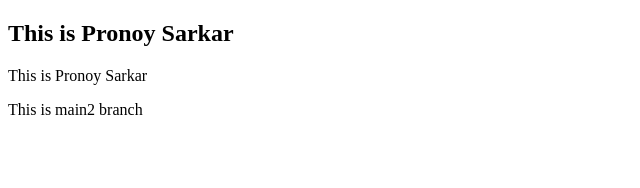
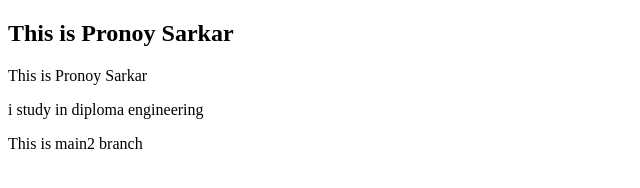
Before and after one commit to apronoy/sinpleProject, a plain HTML site: page index.html in a window 1280 px wide. Shown: the whole page, without its empty margins (0-640 px from the left). Drawn offline with Linux system fonts and the light colour scheme.

Commit message:
add line on main 2 branch

```diff
--- a/index.html
+++ b/index.html
@@ -8,6 +8,7 @@
 <body>
     <h2>This is Pronoy Sarkar</h2>
  <p> This is Pronoy Sarkar </p>
+  <p>i study in diploma engineering </p>
     <p>This is main2 branch</p>
 </body>
 
```
